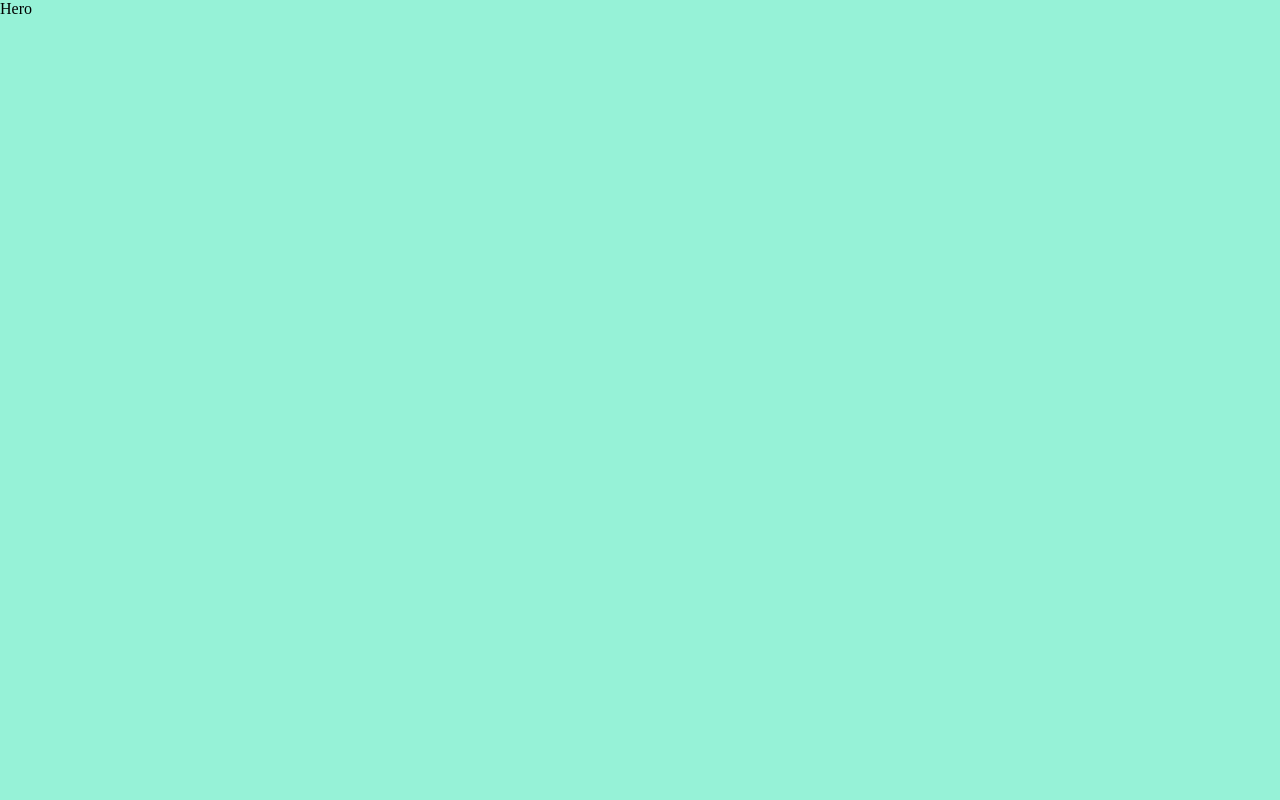
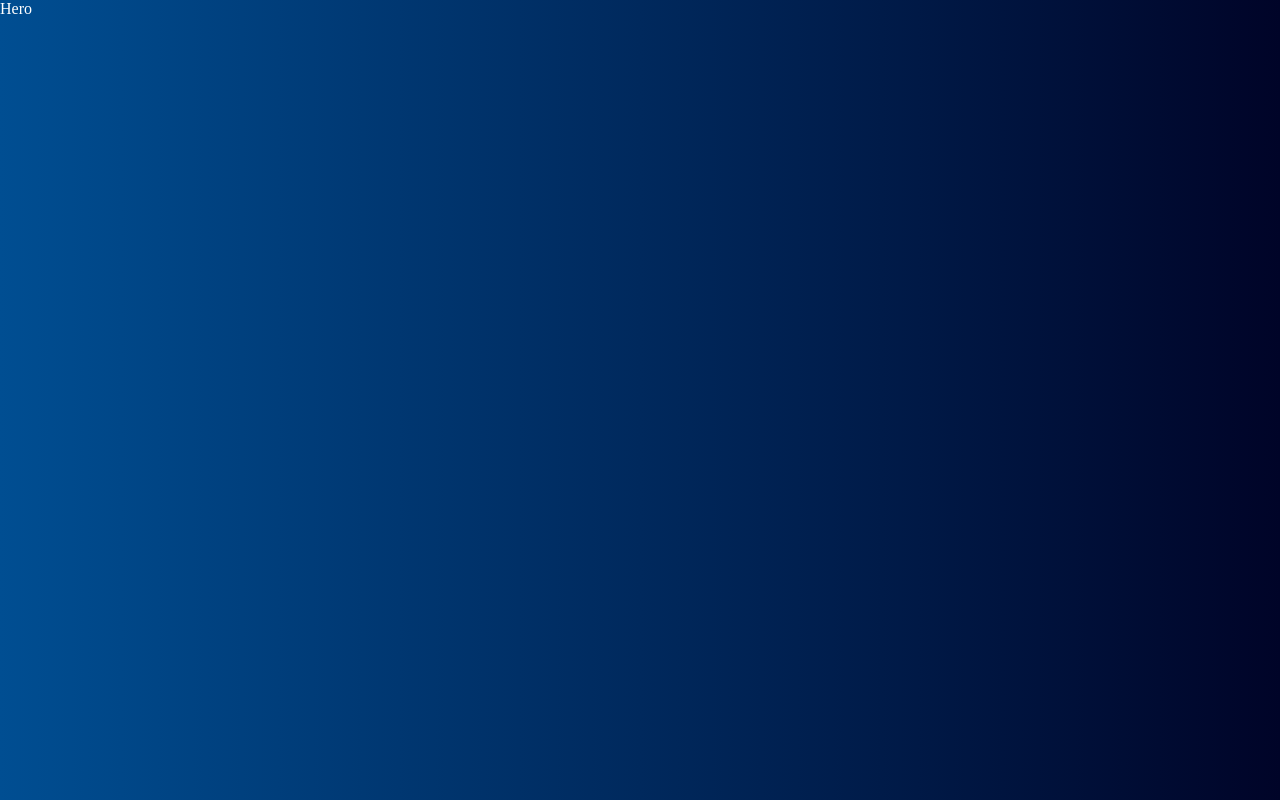
Before and after one commit to LucioFider/3D-Portfolio, a React (Vite) app: page / in a window 1280 px wide. Built offline with nearby package versions, Linux system fonts and the light colour scheme.

Commit message:
3rd-commit

```diff
--- a/src/App.jsx
+++ b/src/App.jsx
@@ -7,6 +7,11 @@ const Container = styled.div`
   scroll-behavior: smooth;
   overflow-y: auto;
   scrollbar-width: none;
+  color: white;
+  background: #000428;
+  background: -webkit-linear-gradient(to right, #004e92, #000428);
+  background: linear-gradient(to right, #004e92, #000428);
+
   &::-webkit-scrollbar {
     display: none;
   }
--- a/src/components/Contact.jsx
+++ b/src/components/Contact.jsx
@@ -3,7 +3,7 @@ import styled from "styled-components";
 
 const Section = styled.div`
   height: 100vh;
-  background-color: #ffe8cc;
+  scroll-snap-align: center;
 `;
 
 const Contact = () => {
--- a/src/components/Hero.jsx
+++ b/src/components/Hero.jsx
@@ -3,7 +3,6 @@ import styled from "styled-components";
 
 const Section = styled.div`
   height: 100vh;
-  background-color: #96f2d7;
   scroll-snap-align: center;
 `;
 
--- /dev/null
+++ b/src/components/Navbar.jsx
@@ -0,0 +1,7 @@
+import React from "react";
+
+const Navbar = () => {
+  return <div>Navbar</div>;
+};
+
+export default Navbar;
--- a/src/components/Who.jsx
+++ b/src/components/Who.jsx
@@ -3,7 +3,7 @@ import styled from "styled-components";
 
 const Section = styled.div`
   height: 100vh;
-  background-color: #d3f9d8;
+  scroll-snap-align: center;
 `;
 
 const Who = () => {
--- a/src/components/Works.jsx
+++ b/src/components/Works.jsx
@@ -3,7 +3,7 @@ import styled from "styled-components";
 
 const Section = styled.div`
   height: 100vh;
-  background-color: #fff3bf;
+  scroll-snap-align: center;
 `;
 
 const Works = () => {
--- a/src/components/index.js
+++ b/src/components/index.js
@@ -2,5 +2,6 @@ import Hero from "./Hero";
 import Contact from "./Contact";
 import Who from "./Who";
 import Works from "./Works";
+import Navbar from "./Navbar";
 
-export { Hero, Contact, Who, Works };
+export { Hero, Contact, Who, Works, Navbar };
```
